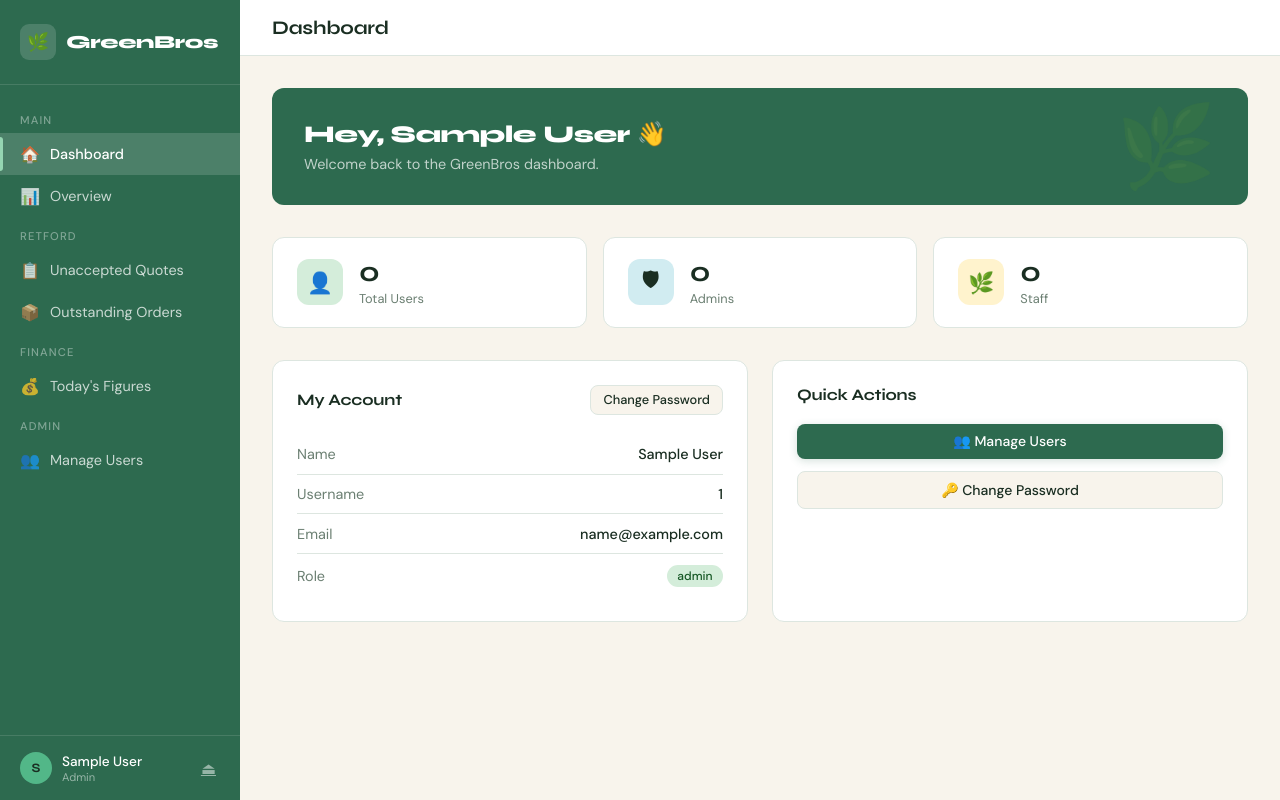
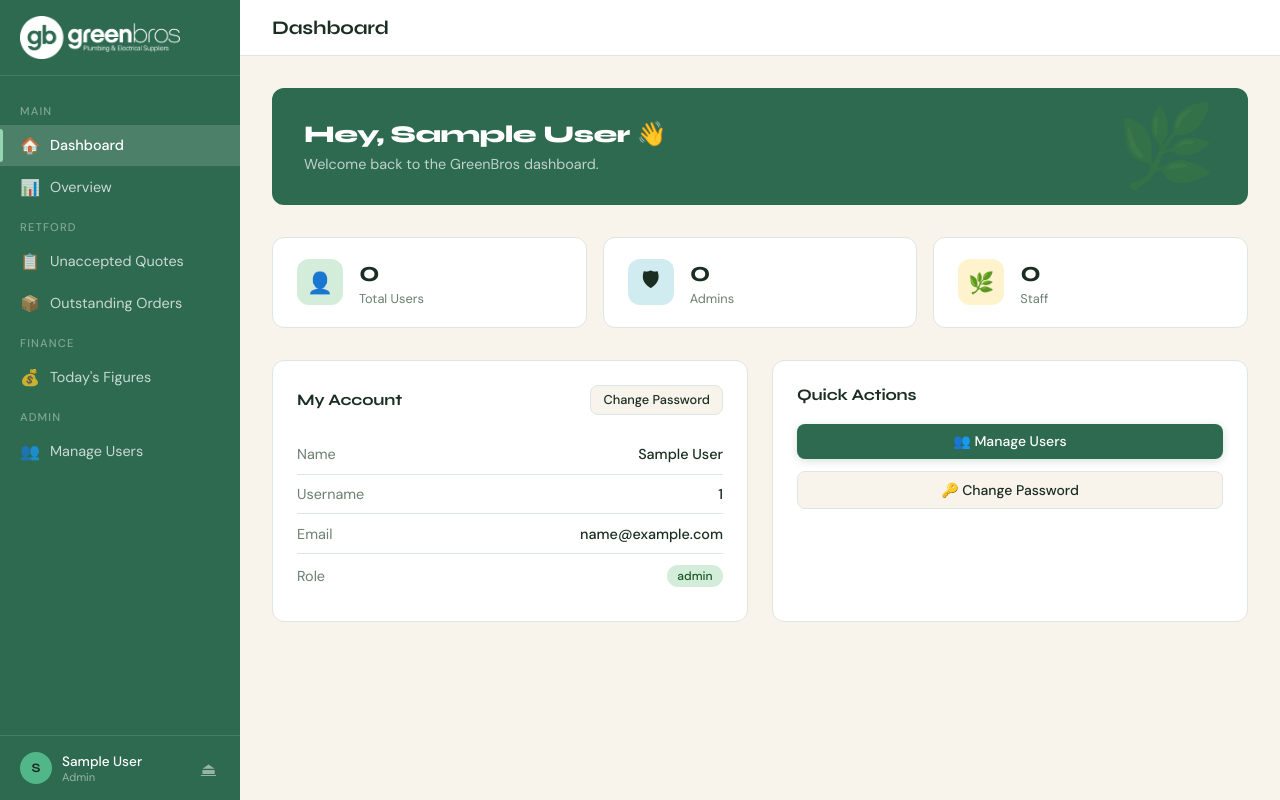
Before and after one commit to JAMIEOBRIEN260182/greenbros-dashboard-already-exists-in-this-account, a Flask app: page / in a window 1280 px wide. Run offline with Flask 3, Linux system fonts and the light colour scheme; the visitor is signed in with stand-in values (Sample User, id 1); data that the repository does not hold is empty; some libraries are stand-ins or nearby versions.

Commit message:
Update templates/base.html

```diff
--- a/templates/base.html
+++ b/templates/base.html
@@ -285,9 +285,8 @@
 
   <!-- SIDEBAR -->
   <aside class="sidebar">
-    <div class="sidebar-brand">
-      <div class="logo-icon">🌿</div>
-      <span class="brand-name">GreenBros</span>
+    <div class="sidebar-brand" style="padding:1rem 1.25rem;">
+      <img src="{{ url_for('static', filename='logo.png') }}" alt="GreenBros" style="width:160px;height:auto;filter:brightness(0) invert(1);">
     </div>
 
     <nav class="sidebar-nav">
```
